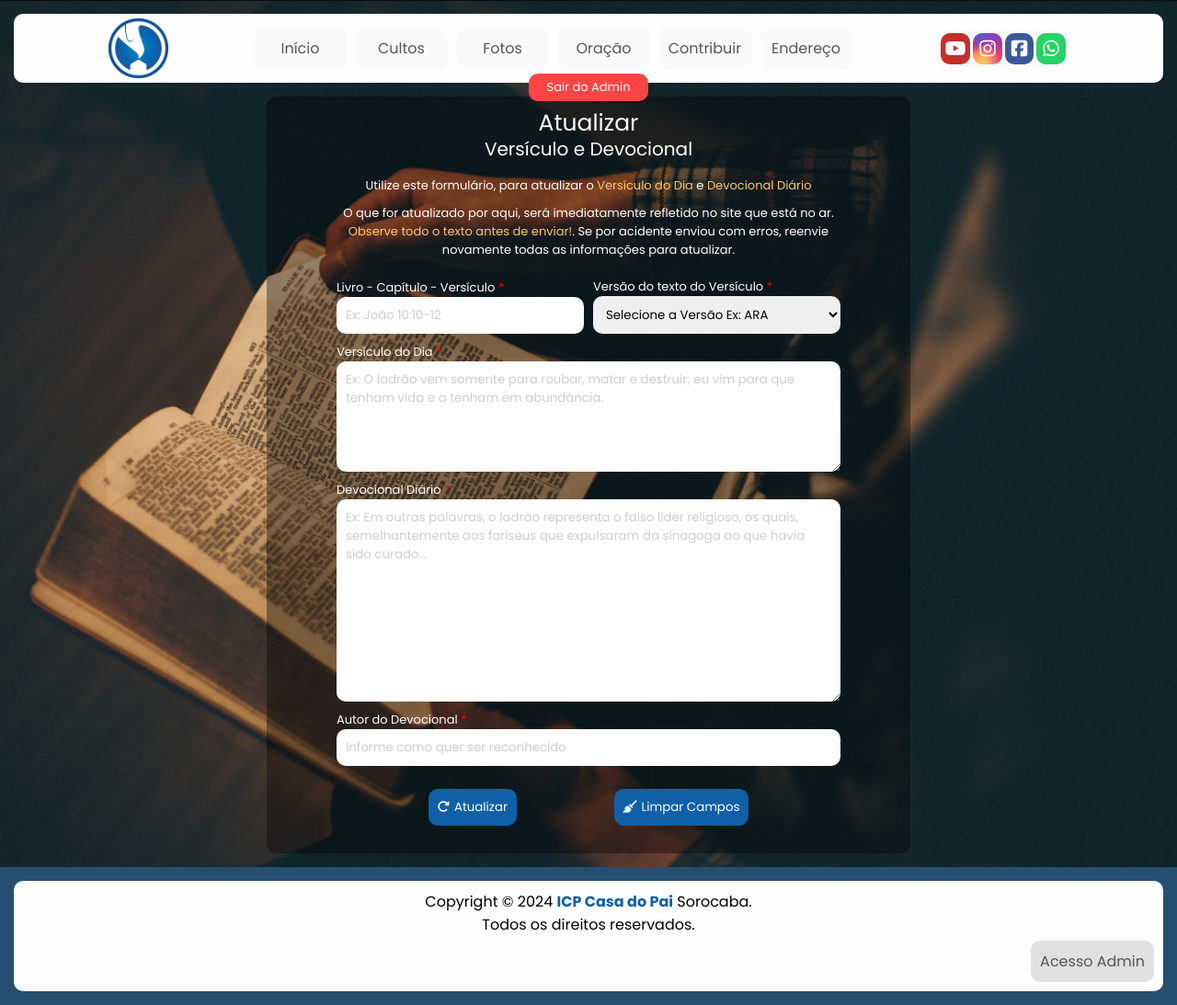
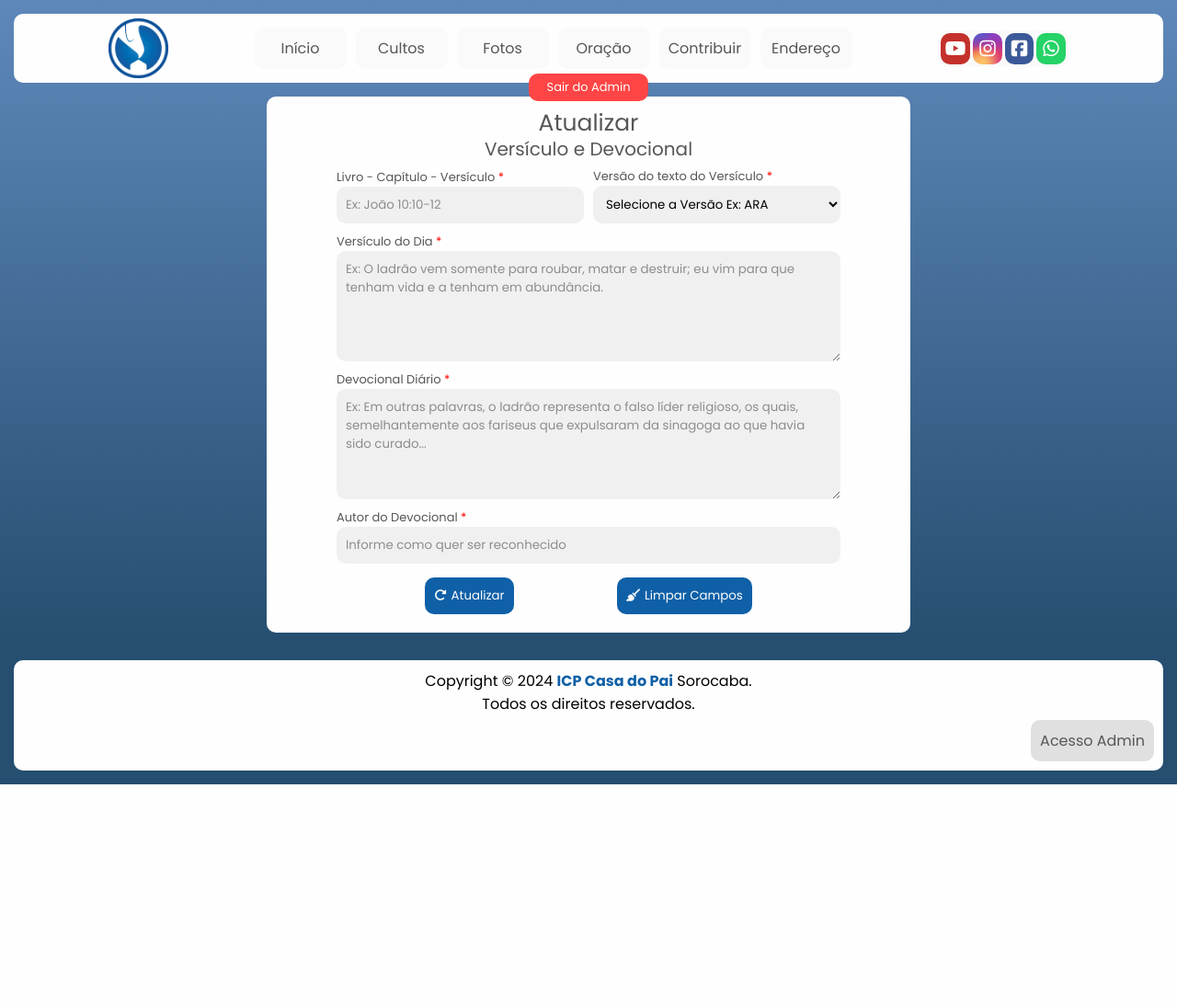
Before and after one commit to wesleyaguiarlopes/site-icp-casa-do-pai-sorocaba, a PHP site: page /atualizar-devocional in a window 1280 px wide. Shown: the whole page at 92% size. After the commit the page ends 853 px from the top, so only its background shows below. Run offline with PHP 8.4, Linux system fonts and the light colour scheme; the visitor is signed in with stand-in values (Sample User, id 1); some libraries are stand-ins or nearby versions.

Commit message:
Updates graphic elements

```diff
--- a/assets/css/header.css
+++ b/assets/css/header.css
@@ -163,7 +163,7 @@
     }
 
     .btn-admin-logoff:hover {
-        font-weight: bold;
+        font-weight: 500;
         background-color: #ff0000;
     }
 }
@@ -182,6 +182,7 @@
                     }
                 }
             }
+
             .social-bar {
                 width: 65px;
 
--- a/assets/css/update-devotional-verse.css
+++ b/assets/css/update-devotional-verse.css
@@ -3,8 +3,8 @@
     min-height: calc(100vh - 148px);
 
     #update-devotional-verse {
-        color: var(--color-level3);
-        background-image: url('../images/devotional-verse/person-meditating-on-the-word.jpg');
+        color: var(--color-level0);
+        background-image: linear-gradient(to top, #254e70 0%, #5E88BA 100%);
         background-repeat: no-repeat;
         background-size: cover;
         background-attachment: fixed;
@@ -16,7 +16,7 @@
             max-width: 700px;
             margin: auto;
             border-radius: 10px;
-            background-color: #0000005e;
+            background-color: var(--color-level3);
             padding: 10px 50px;
             font-size: 13px;
 
@@ -28,15 +28,12 @@
                 border: none;
                 border-radius: 10px;
                 padding: 10px;
+                background-color: #f0f0f0;
             }
 
             input::placeholder,
             textarea::placeholder {
-                color: #cecece;
-            }
-
-            span {
-                color: #fec66d;
+                color: #8d8d8d;
             }
 
             .asterisk {
@@ -55,14 +52,6 @@
             .title, .subtitle {
                 font-weight: normal;
                 text-align: center;
-            }
-
-            .guidelines {
-                text-align: center;
-
-                p {
-                    margin: 10px;
-                }
             }
 
             .group {
@@ -95,7 +84,7 @@
                 display: flex;
                 align-items: center;
                 justify-content: space-evenly;
-                padding: 20px;
+                padding: 10px;
 
                 button {
                     background-color: var(--color-level1);
--- a/atualizar-devocional.php
+++ b/atualizar-devocional.php
@@ -6,7 +6,6 @@
             header("Location: login");
     }
 ?>
-
 <!DOCTYPE html>
 <html lang="pt-br">
     <head>
@@ -62,10 +61,6 @@
                 <form class="update-form" action="/assets/php/update-devotional-verse" method="POST">
                     <h2 class="title">Atualizar</h2>
                     <h3 class="subtitle">Versículo e Devocional</h3>
-                    <div class="guidelines">
-                        <p>Utilize este formulário, para atualizar o <span>Versículo do Dia</span> e <span>Devocional Diário</span></p>
-                        <p>O que for atualizado por aqui, será imediatamente refletido no site que está no ar. <span>Observe todo o texto antes de enviar!</span>. Se por acidente enviou com erros, reenvie novamente todas as informações para atualizar.</p>
-                    </div>
                     <div class="group">
                         <div class="items-form">
                             <label for="bible-book">Livro - Capítulo - Versículo
@@ -97,7 +92,7 @@
                         <label for="daily-devotional-text">Devocional Diário
                             <span class="asterisk">*</span>
                         </label>
-                        <textarea name="daily-devotional-text" rows="10" placeholder="Ex: Em outras palavras, o ladrão representa o falso líder religioso, os quais, semelhantemente aos fariseus que expulsaram da sinagoga ao que havia sido curado..." required autocomplete="off"></textarea>
+                        <textarea name="daily-devotional-text" rows="5" placeholder="Ex: Em outras palavras, o ladrão representa o falso líder religioso, os quais, semelhantemente aos fariseus que expulsaram da sinagoga ao que havia sido curado..." required autocomplete="off"></textarea>
                     </div>
                     <div class="group">
                         <div class="items-form author">
```
